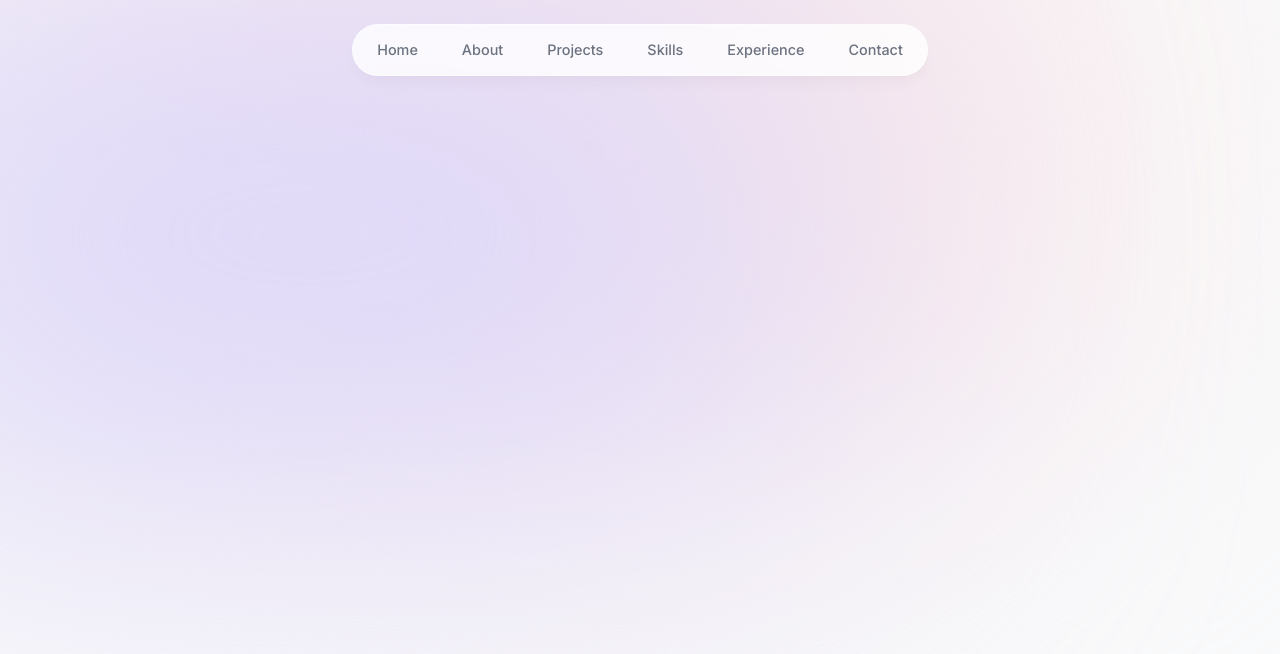
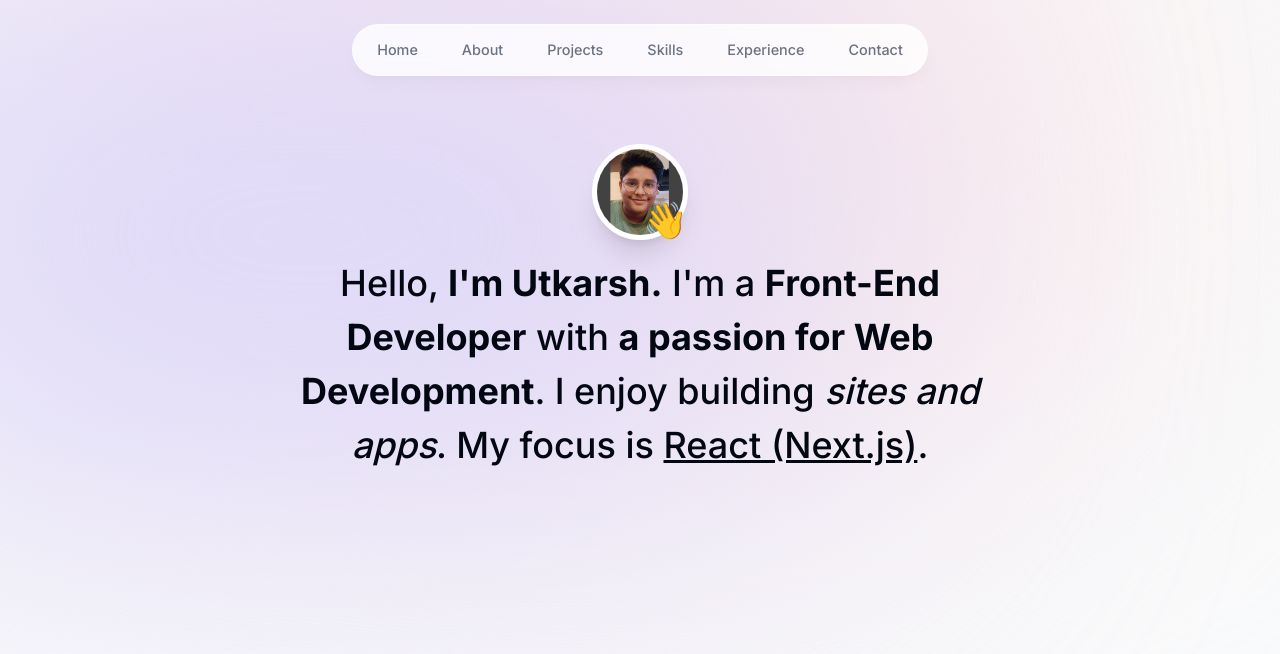
Before and after one commit to utkarshkrishna2004/portfolio, a Next.js app: page / in a window 1280 px wide. Shown: the top 654 px of the page. Built offline with nearby package versions, Linux system fonts and the light colour scheme.

Commit message:
Image and Intro text added and customised with framer-motion

```diff
--- a/app/page.tsx
+++ b/app/page.tsx
@@ -1,7 +1,9 @@
+import Intro from "@/components/intro";
+
 export default function Home() {
   return (
-    <main className="">
-
+    <main className="flex flex-col items-center px-4">
+      <Intro />
     </main>
   )
 }
--- /dev/null
+++ b/components/intro.tsx
@@ -0,0 +1,74 @@
+"use client";
+
+import Image from "next/image";
+import React from "react";
+import utkarshImage from "../public/utkarsh.jpeg"
+import { motion } from "framer-motion";
+import Link from "next/link";
+import { BsArrowRight, BsLinkedin } from "react-icons/bs";
+import { HiDownload } from "react-icons/hi";
+import { FaGithubSquare } from "react-icons/fa";
+// import { useSectionInView } from "@/lib/hooks";
+// import { useActiveSectionContext } from "@/context/active-section-context";
+
+export default function Intro() {
+//    const { ref } = useSectionInView("Home", 0.5);
+//    const { setActiveSection, setTimeOfLastClick } = useActiveSectionContext();
+
+   return (
+      <section
+        //  ref={ref}
+         id="home"
+         className="mb-28 max-w-[50rem] text-center sm:mb-0 scroll-mt-[100rem]"
+      >
+         <div className="flex items-center justify-center">
+            <div className="relative">
+               <motion.div
+                  initial={{ opacity: 0, scale: 0 }}
+                  animate={{ opacity: 1, scale: 1 }}
+                  transition={{
+                     type: "tween",
+                     duration: 0.2,
+                  }}
+               >
+                  <Image
+                     src={utkarshImage}
+                     alt="Utkarsh"
+                     width="192"
+                     height="192"
+                     quality="95"
+                     priority={true}
+                     className="h-24 w-24 rounded-full object-cover border-[0.35rem] border-white shadow-xl"
+                  />
+               </motion.div>
+
+               <motion.span
+                  className="absolute bottom-0 right-0 text-4xl"
+                  initial={{ opacity: 0, scale: 0 }}
+                  animate={{ opacity: 1, scale: 1 }}
+                  transition={{
+                     type: "spring",
+                     stiffness: 125,
+                     delay: 0.1,
+                     duration: 0.7,
+                  }}
+               >
+                  👋
+               </motion.span>
+            </div>
+         </div>
+
+         <motion.h1
+            className="mb-10 mt-4 px-4 text-2xl font-medium !leading-[1.5] sm:text-4xl"
+            initial={{ opacity: 0, y: 100 }}
+            animate={{ opacity: 1, y: 0 }}
+         >
+            Hello, <span className="font-bold">I'm Utkarsh.</span> I'm a{" "}
+            <span className="font-bold">Front-End Developer</span> with{" "}
+            <span className="font-bold">a passion for Web Development</span>. I
+            enjoy building <span className="italic">sites and apps</span>. My
+            focus is <span className="underline">React (Next.js)</span>.
+         </motion.h1>
+      </section>
+   );
+}
--- a/next.config.js
+++ b/next.config.js
@@ -1,4 +1,6 @@
 /** @type {import('next').NextConfig} */
-const nextConfig = {}
+const nextConfig = {
+
+}
 
 module.exports = nextConfig
```
Also changed, not shown: .eslintrc.json, public/utkarsh.jpeg (added).
